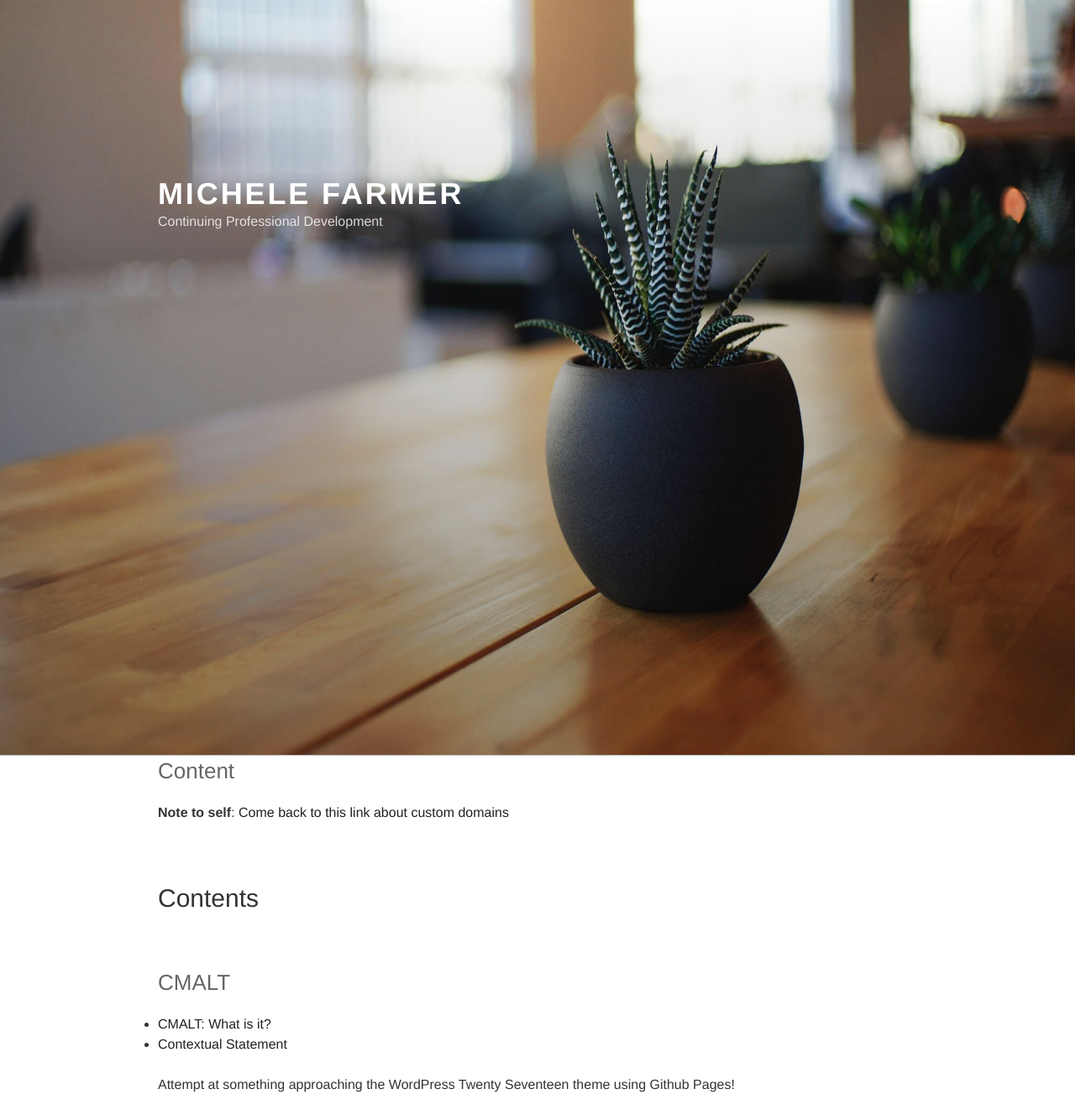
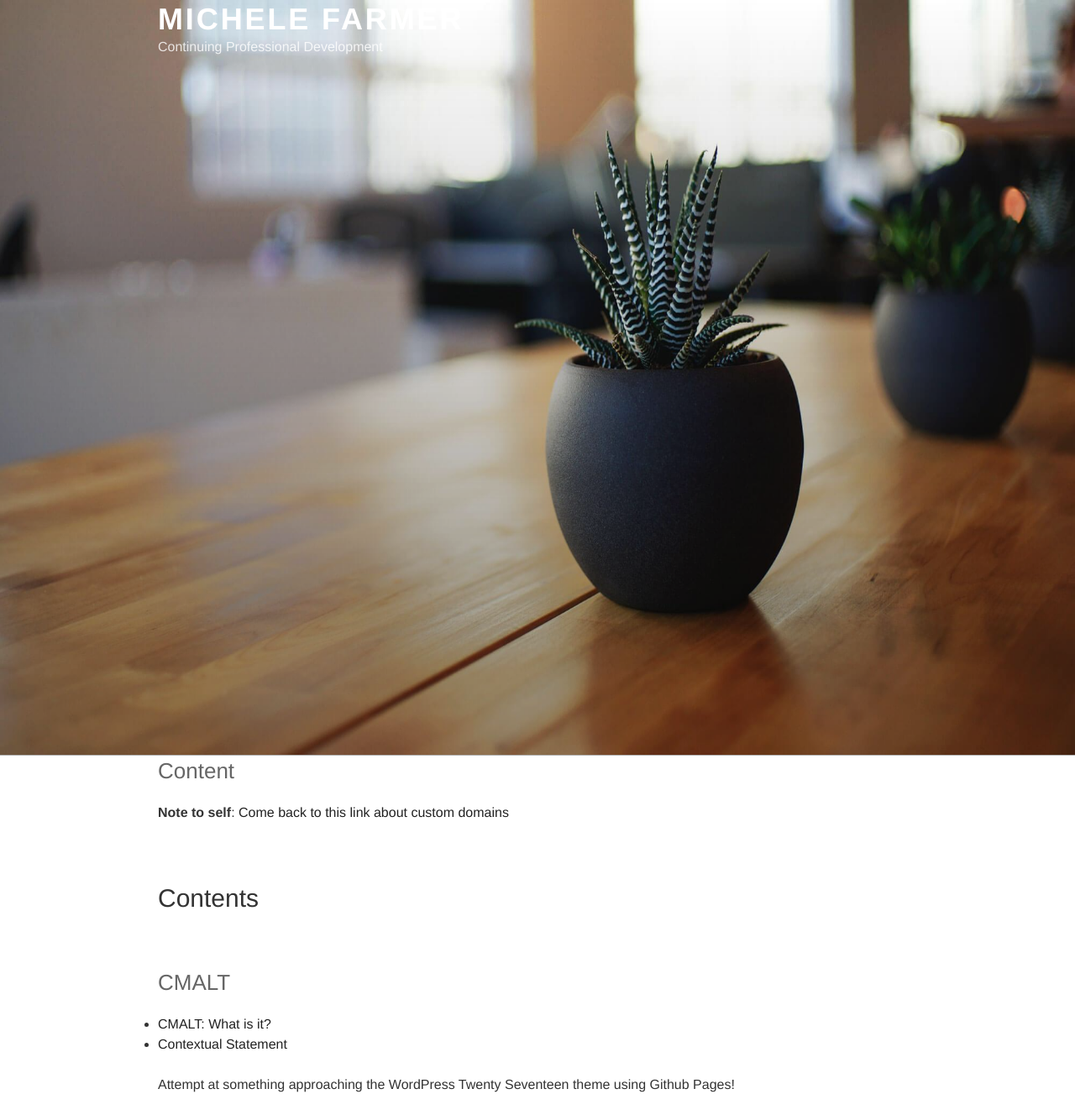
Before and after one commit to uclsenit/uclsenit.github.io, a Jekyll site: the page built from index.md, in a window 1280 px wide. Shown: the whole page at 84% size. Built offline with Jekyll 4.4.1, drawn with Linux system fonts in a browser that asks for light colours; nearby versions of some CDN libraries; some web fonts are replaced; our own code applies the rules of GitHub Pages for plain Markdown files; a script that is not in the unit is left out.

Commit message:
Update /assets/css/style.scss
Changed .header-gradient padding:13em 0 3em 0 back to 0 0 3em 0, as a test

```diff
--- a/assets/css/style.scss
+++ b/assets/css/style.scss
@@ -635,7 +635,7 @@ header {
     // height: auto;
     // max-height: 50%;
     // padding-top: 0;
-    padding: 13em 0 3em 0;
+    padding: 0 0 3em 0;
     content: "";
     position: absolute;
     // right: 0;
```
